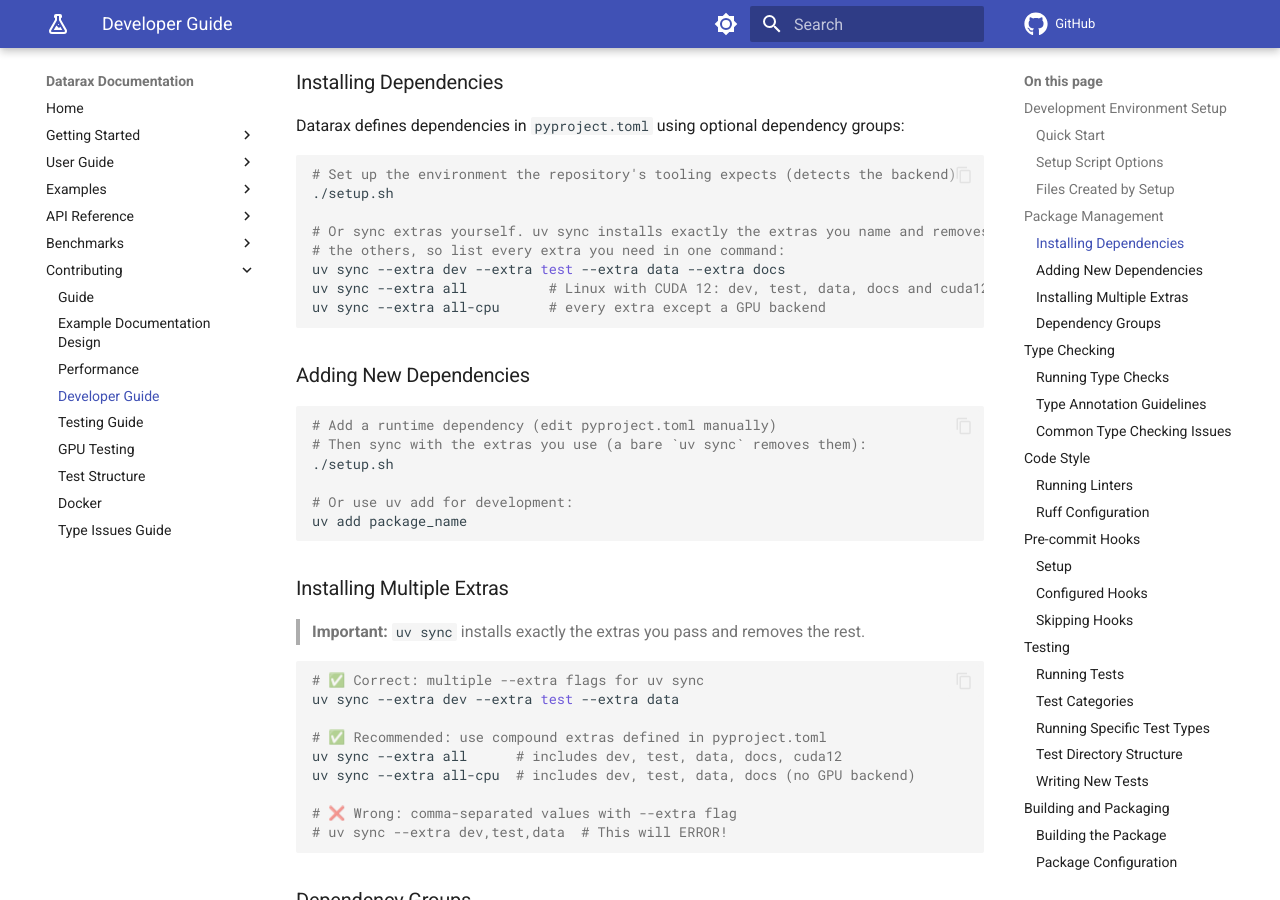
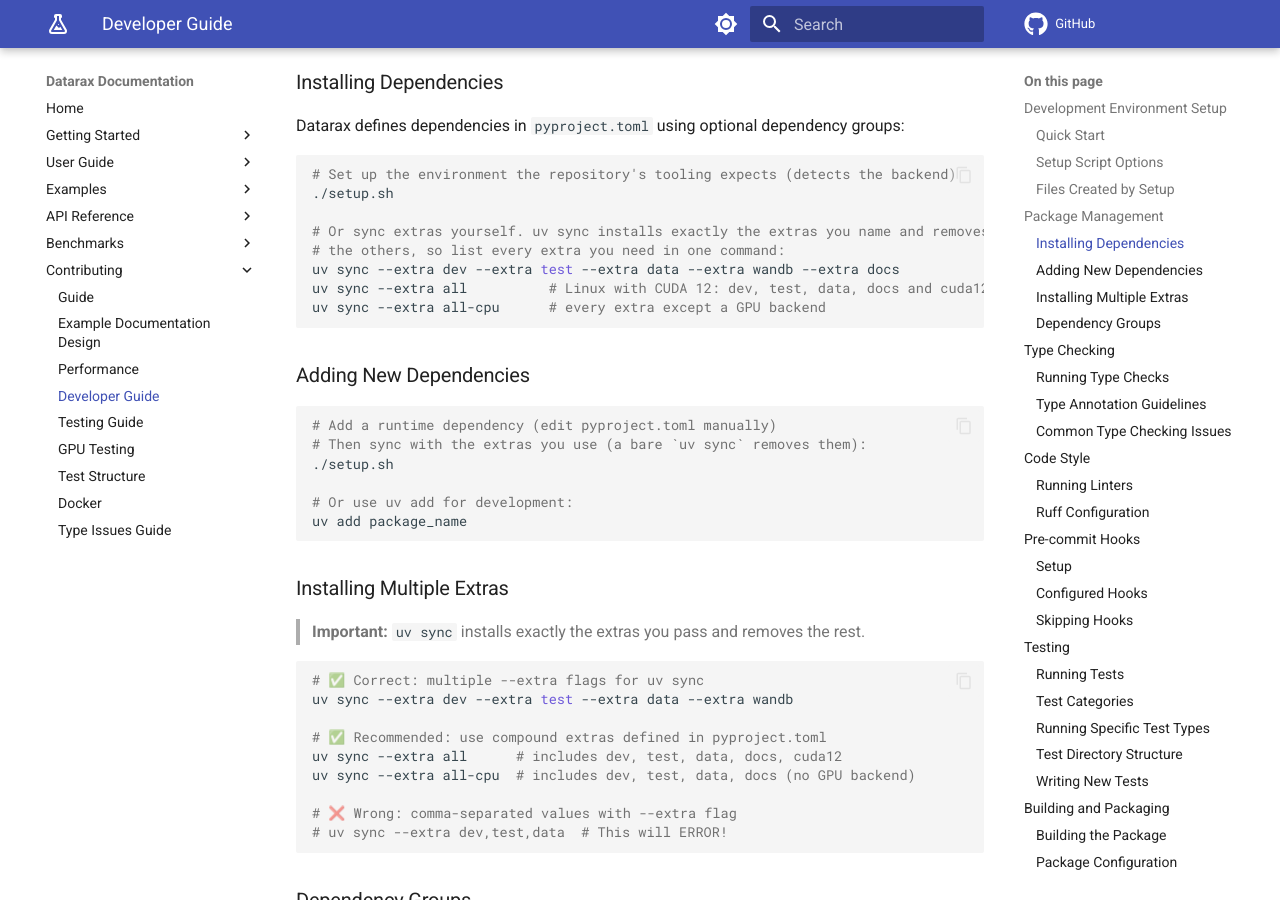
Before and after one commit to avitai/datarax, an MkDocs documentation site: the page built from docs/contributing/dev_guide.md, in a window 1280 px wide and 900 px high, scrolled down 1788 px. Built offline with MkDocs 1.6.1 and Material for MkDocs 9.7.7, drawn with Linux system fonts in a browser that asks for light colours; comment, search, counter and statistics services are not loaded.

Commit message:
build(setup): install the wandb extra in a development environment
The benchmark suite's W&B export path needs the extra, and tests/benchmarks imports it, so a
tree set up without it cannot collect the test suite at all — calibrax's exporter raises
ImportError naming the extra rather than degrading. CI installs it in every job that collects
tests/; setup.sh and the two commands in the development guide now do the same, so the local
gate and CI run over the same corpus.

````diff
--- a/docs/contributing/dev_guide.md
+++ b/docs/contributing/dev_guide.md
@@ -70,7 +70,7 @@ Datarax defines dependencies in `pyproject.toml` using optional dependency group
 
 # Or sync extras yourself. uv sync installs exactly the extras you name and removes
 # the others, so list every extra you need in one command:
-uv sync --extra dev --extra test --extra data --extra docs
+uv sync --extra dev --extra test --extra data --extra wandb --extra docs
 uv sync --extra all          # Linux with CUDA 12: dev, test, data, docs and cuda12
 uv sync --extra all-cpu      # every extra except a GPU backend
 ```
@@ -92,7 +92,7 @@ uv add package_name
 
 ```bash
 # ✅ Correct: multiple --extra flags for uv sync
-uv sync --extra dev --extra test --extra data
+uv sync --extra dev --extra test --extra data --extra wandb
 
 # ✅ Recommended: use compound extras defined in pyproject.toml
 uv sync --extra all      # includes dev, test, data, docs, cuda12
````
Also changed, not shown: 1 other file.
